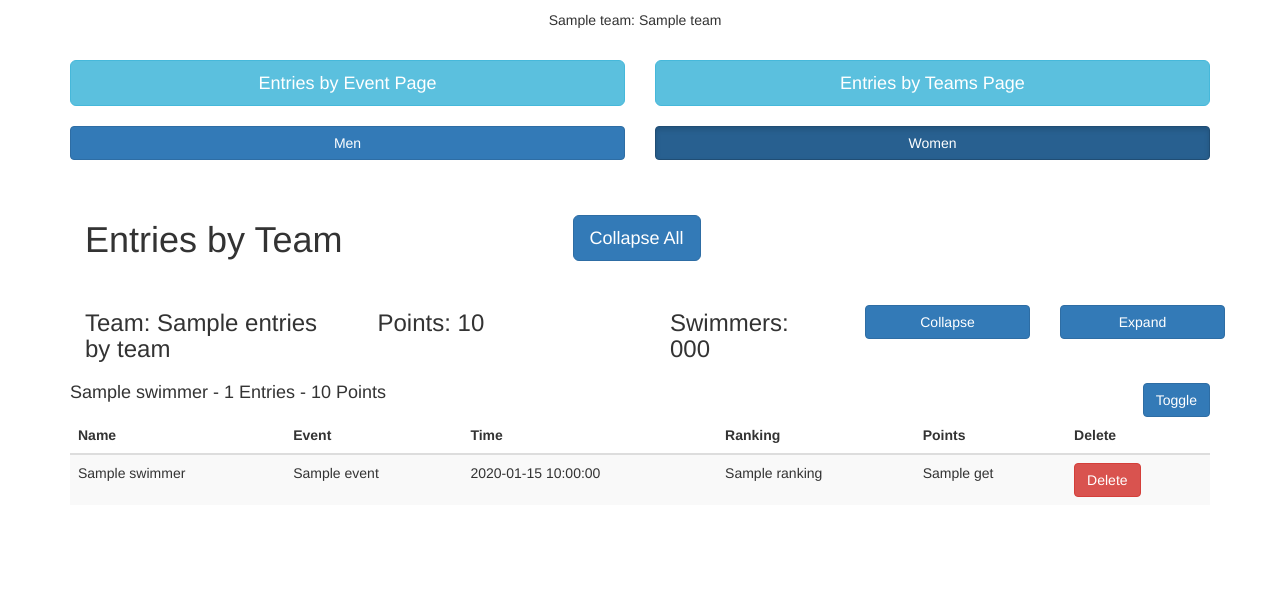
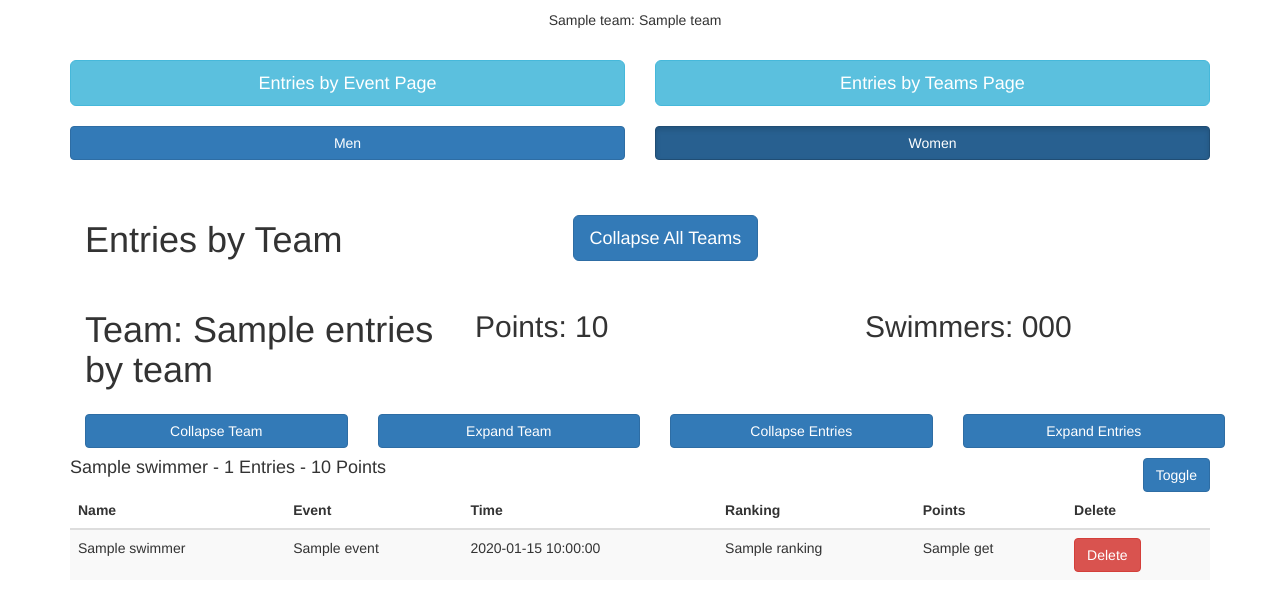
Before and after one commit to alexboden/swim-ranking-analysis, a Flask app: template templates/teams.html in a window 1280 px wide. Shown: the part 66-677 px from the top of the page. Run offline with Flask 2, Linux system fonts and the light colour scheme; the template is opened without the code that fills it: most values are stand-ins (such as "Sample title", 1, 10 or a date in 2020); some libraries are stand-ins or nearby versions.

Commit message:
added collapse/expand entries

```diff
--- a/static/collapsible-team.js
+++ b/static/collapsible-team.js
@@ -18,13 +18,38 @@ for (let i = 0; i < team_toggle_collapse_buttons.length; i++) {
     team_toggle_collapse_buttons[i].addEventListener('click', function() {
         let teamId = team_toggle_collapse_buttons[i].getAttribute('team-id');
 		teamId = teamId.split(' ')[0];
-		console.log(teamId)
         let div = document.getElementById('team-div-' + teamId);
-		console.log(div)
 		div.style.display = 'none';
     });
 }
 
+let team_collapse_entries_buttons = document.querySelectorAll('#btn-collapse-entries-team');
+for (let i = 0; i < team_collapse_entries_buttons.length; i++) {
+	team_collapse_entries_buttons[i].addEventListener('click', function() {
+		let teamId = team_collapse_entries_buttons[i].getAttribute('team-id');
+		teamId = teamId.split(' ')[0];
+		swimmers_tables = document.querySelectorAll("[table_team_id]");
+		for (let j = 0; j < swimmers_tables.length; j++) {
+			if (swimmers_tables[j].getAttribute('table_team_id') === teamId) {
+				swimmers_tables[j].style.display = 'none';
+			}
+		}
+	});
+}
+
+let team_expand_entries_buttons = document.querySelectorAll('#btn-expand-entries-team');
+for (let i = 0; i < team_expand_entries_buttons.length; i++) {
+	team_expand_entries_buttons[i].addEventListener('click', function() {
+		let teamId = team_expand_entries_buttons[i].getAttribute('team-id');
+		teamId = teamId.split(' ')[0];
+		swimmers_tables = document.querySelectorAll("[table_team_id]");
+		for (let j = 0; j < swimmers_tables.length; j++) {
+			if (swimmers_tables[j].getAttribute('table_team_id') === teamId) {
+				swimmers_tables[j].style.display = 'table';
+			}
+		}
+	});
+}
 
 
 let team_toggle_expand_buttons = document.querySelectorAll('#btn-expand-team');
--- a/templates/teams.html
+++ b/templates/teams.html
@@ -17,37 +17,42 @@
 					<h1>Entries by Team</h1>
 				</div>
 				<div class="col-md-6">
-					<button class="btn btn-lg btn-primary" type="button" id="btn-collapse-all-team" style="margin-top: 1.5rem;">Collapse All</button>
+					<button class="btn btn-lg btn-primary" type="button" id="btn-collapse-all-team" style="margin-top: 1.5rem;">Collapse All Teams</button>
 				</div>
 			</div>
 		</div>
 
 		{% for team_name, team_data in entries_by_team.items() %}
-		<div class="card mt-4">
     <div class="card-header">
         <div class="container">
             <div class="row">
+                <div class="col-md-4">
+                    <h1>Team: {{ team_name }}</h1>
+                </div>
+                <div class="col-md-4">
+                    <h2>Points: {{ team_data['points'] }}</h2>
+                </div>
+                <div class="col-md-4">
+                    <h2>Swimmers: {{ team_data['number_of_swimmers'] }}</h2>
+                </div>
+			</div>
+			<div class="row">
                 <div class="col-md-3">
-							<h3>Team: {{ team_name }}</h3>
+                    <button class="btn btn-block btn-primary" id="btn-collapse-team" team-id={{team_name.split()[0]}} style="margin-top: 1.5rem;">Collapse Team</button>
                 </div>
                 <div class="col-md-3">
-							<h3> Points: {{ team_data['points'] }}</h3>
+                    <button class="btn btn-block btn-primary" id="btn-expand-team" team-id={{team_name.split()[0]}} style="margin-top: 1.5rem;">Expand Team</button>
                 </div>
-						<div class="col-md-2">
-							<h3>Swimmers: {{ team_data['number_of_swimmers'] }}</h3>
+                <div class="col-md-3">
+                    <button class="btn btn-block btn-primary" id="btn-collapse-entries-team" team-id={{team_name.split()[0]}} style="margin-top: 1.5rem;">Collapse Entries</button>
                 </div>
-						<div class="col-md-2">
-							<button class="btn btn-primary btn-block" id="btn-collapse-team" team-id={{team_name.split()[0]}}
-							style="margin-top: 1.5rem;" >Collapse</button>
-						</div>
-						<div class="col-md-2">
-							<button class="btn btn-primary btn-block" id="btn-expand-team" team-id={{team_name.split()[0]}}
-							style="margin-top: 1.5rem;">Expand</button>
+                <div class="col-md-3">
+                    <button class="btn btn-block btn-primary" id="btn-expand-entries-team" team-id={{team_name.split()[0]}} style="margin-top: 1.5rem;">Expand Entries</button>
                 </div>
             </div>
         </div>
-			</div>
-		</div>
+
+
 
 	<div class="card-body">
 
@@ -64,7 +69,8 @@
 			<div class="card my-3">
 				<div class="row">
 					<div class="col-md-8">
-						<h4 id = "{{swimmer_name.replace(' ', '')}}-header">{{ swimmer_name }} - {{ swimmer_data['entries']|length }} Entries - {{ swimmer_data['points'] }} Points</h4>
+						<h4 id = "{{swimmer_name.replace(' ', '')}}-header" >
+							{{ swimmer_name }} - {{ swimmer_data['entries']|length }} Entries - {{ swimmer_data['points'] }} Points</h4>
 					</div>
 
 				<div class="col-md-4 text-right">
@@ -77,7 +83,7 @@
 
 
 
-	<table class="table table-striped" id="{{swimmer_name.replace(' ', '')}}-table">
+	<table class="table table-striped" id="{{swimmer_name.replace(' ', '')}}-table" table_team_id = "{{team_name.split()[0]}}">
 		<thead>
 			<tr> <th>Name</th> <th>Event</th> <th>Time</th> <th>Ranking</th> <th>Points</th>  <th>Delete</th></tr>
 		</thead>
```
Lines whose indentation alone changed are shown as unchanged.
